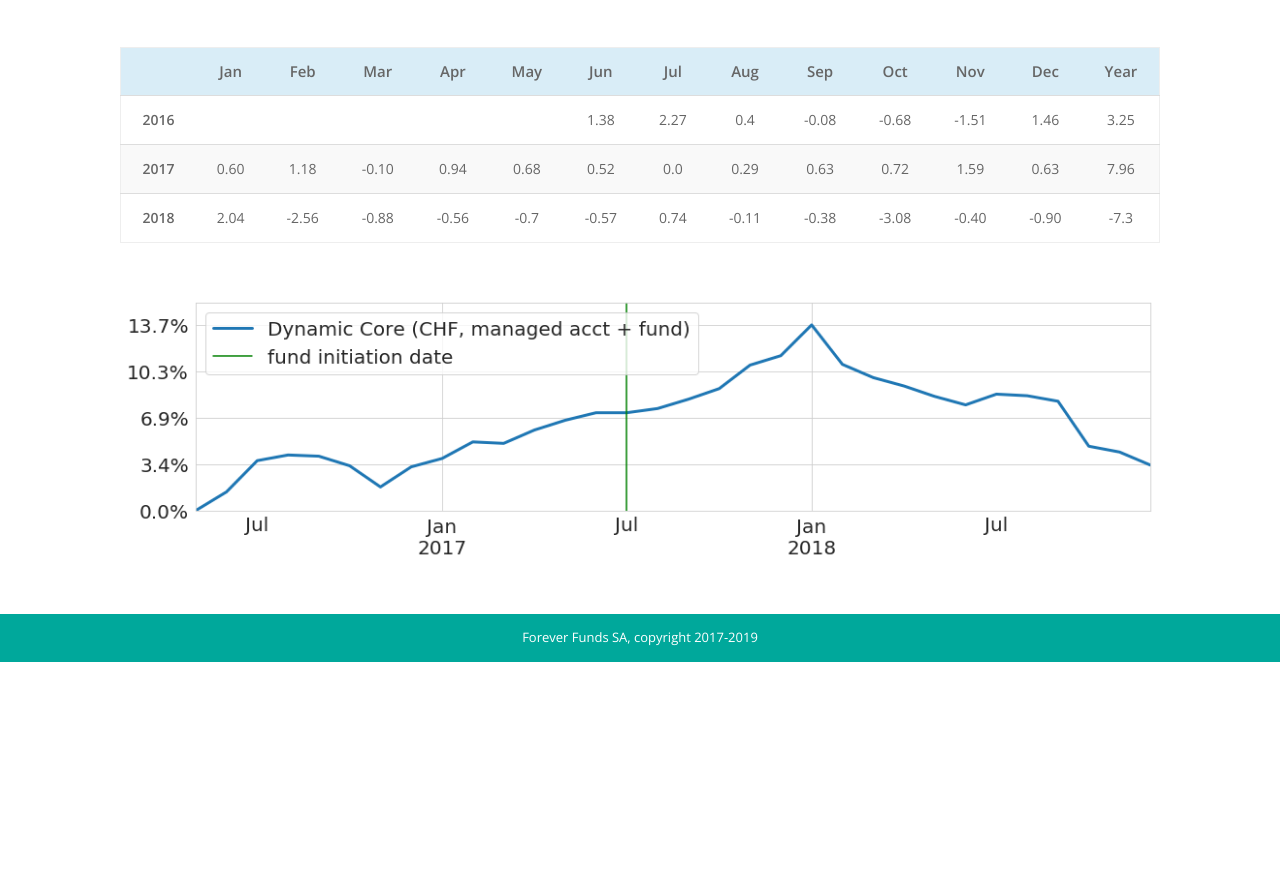
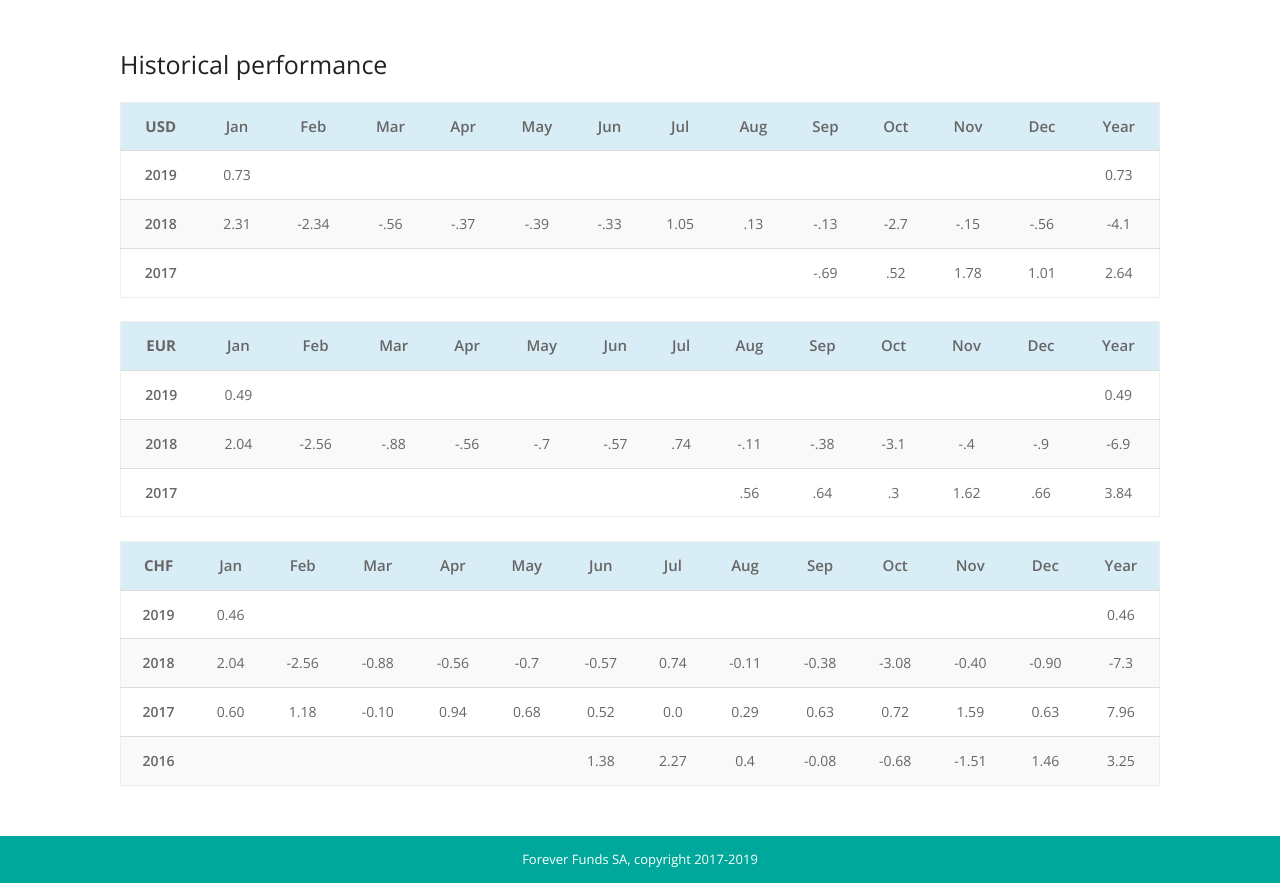
Before and after one commit to forever-am/forever-funds-site, a plain HTML site: page funds/dynamic-core/index.html in a window 1280 px wide. Shown: the part 593-1476 px from the top of the page. Before the commit the page ends 1255 px from the top, so only its background shows below. Drawn offline with nearby package versions, Linux system fonts and the light colour scheme.

Commit message:
site update + NAV

```diff
--- a/feed.xml
+++ b/feed.xml
@@ -1 +1 @@
-<?xml version="1.0" encoding="utf-8"?><feed xmlns="http://www.w3.org/2005/Atom" ><generator uri="https://jekyllrb.com/" version="3.8.5">Jekyll</generator><link href="https://forever-funds.com/feed.xml" rel="self" type="application/atom+xml" /><link href="https://forever-funds.com/" rel="alternate" type="text/html" /><updated>2019-02-04T18:33:23-05:00</updated><id>https://forever-funds.com/feed.xml</id><title type="html">Forever Funds</title><subtitle>Markets change, risk management endures</subtitle></feed>
+<?xml version="1.0" encoding="utf-8"?><feed xmlns="http://www.w3.org/2005/Atom" ><generator uri="https://jekyllrb.com/" version="3.8.5">Jekyll</generator><link href="https://forever-funds.com/feed.xml" rel="self" type="application/atom+xml" /><link href="https://forever-funds.com/" rel="alternate" type="text/html" /><updated>2019-02-16T07:13:03-05:00</updated><id>https://forever-funds.com/feed.xml</id><title type="html">Forever Funds</title><subtitle>Markets change, risk management endures</subtitle></feed>
--- a/funds/dynamic-core/index.html
+++ b/funds/dynamic-core/index.html
@@ -7,13 +7,13 @@
 <meta name="generator" content="Jekyll v3.8.5" />
 <meta property="og:title" content="Dynamic Core" />
 <meta property="og:locale" content="en_US" />
-<meta name="description" content="Dynamic Core: A Balance Drawdown Controlled Portfolio" />
-<meta property="og:description" content="Dynamic Core: A Balance Drawdown Controlled Portfolio" />
+<meta name="description" content="Dynamic Core: A Balanced Drawdown Controlled Portfolio" />
+<meta property="og:description" content="Dynamic Core: A Balanced Drawdown Controlled Portfolio" />
 <link rel="canonical" href="https://forever-funds.com/funds/dynamic-core/" />
 <meta property="og:url" content="https://forever-funds.com/funds/dynamic-core/" />
 <meta property="og:site_name" content="Forever Funds" />
 <script type="application/ld+json">
-{"description":"Dynamic Core: A Balance Drawdown Controlled Portfolio","@type":"WebPage","url":"https://forever-funds.com/funds/dynamic-core/","headline":"Dynamic Core","@context":"http://schema.org"}</script>
+{"description":"Dynamic Core: A Balanced Drawdown Controlled Portfolio","@type":"WebPage","url":"https://forever-funds.com/funds/dynamic-core/","headline":"Dynamic Core","@context":"http://schema.org"}</script>
 <!-- End Jekyll SEO tag -->
 <link rel="stylesheet" href="/assets/main.css">
     <link rel="icon" href="/assets/images/icons/favicon.png?v=1.0"><link type="application/atom+xml" rel="alternate" href="https://forever-funds.com/feed.xml" title="Forever Funds" /><link href="https://fonts.googleapis.com/css?family=Open+Sans:400,400i,600,600i,700,700i" rel="stylesheet">
@@ -59,9 +59,9 @@
         <div class="left">
     <div class="t-wrapper">
         <h4 class="title">Forever Dynamic Core</h4>
-        <p class="lead">NAV (Jan 29th 2019) | CHF 96.82 | EUR 97.13 |
+        <p class="lead">NAV (Feb 12th 2019) | CHF 96.89 | EUR 97.22 |
                     USD
-            99.18</p>
+            99.39</p>
         <p class="lead">Initiation: 05/31/2016 managed account; 08/01/2017 SICAV-SIF Fund</p>
     </div>
     <div class="entry-content">
@@ -71,49 +71,22 @@
         <p><a href="/assets/pdf/forever_dynamic_core_factsheet.pdf" target="_blank">&gt;&gt; factsheet</a></p>
     </div>
 </div>
+
 <div class="right">
-    <div class="table-wrapper">
-        <table class="table" style="text-align: left;">
-            <thead>
-            <tr>
-                <th>December 28th 2018</th>
-                <th>CHF</th>
-            </tr>
-            </thead>
-            <tbody>
-            <tr>
-                <td>Perf M | YTD  </td>
-                <td>-0.9% | -7.3% </td>
-            </tr>
-            <tr>
-                <td>Annualized Perf</td>
-                <td>1.3%</td>
-            </tr>
-            <tr>
-                <td>Sharpe</td>
-                <td>0.65</td>
-            </tr>
-            <tr>
-                <td>Volatility</td>
-                <td>4.1%</td>
-            </tr>
-            <tr>
-                <td>Max Drawdown</td>
-                <td>9.1%</td>
-            </tr>
-            </tbody>
-        </table>
-    </div>
+    <h4 class="title"> Recent allocation </h4>
+    <img src="/assets/images/alloc_core.png" alt="Recent Allocation Dynamic Core" />
 </div>
     </div>
 </section>
 <section id="forever-funds-dynamic-core-data" class="section">
     <div class="section-content">
-        <div class="table-wrapper" data-wide-table="">
+        <h4>Historical performance </h4>
+
+ <div class="table-wrapper" data-wide-table="">
     <table class="table">
         <thead>
             <tr>
-                <th></th>
+                <th><b>USD</b></th>
                 <th>Jan</th>
                 <th>Feb</th>
                 <th>Mar</th>
@@ -132,22 +105,205 @@
         <tbody>
             <tr>
                 <td>
-                    2016
-                    <div class="indicator">2016</div>
+                    2019
+                    <div class="indicator">2019</div>
+                </td>
+                <td>0.73</td>
+                <td></td>
+                <td></td>
+                <td></td>
+                <td></td>
+                <td></td>
+                <td></td>
+                <td></td>
+                <td></td>
+                <td></td>
+                <td></td>
+                <td></td>
+                <td>0.73</td>
+            </tr>
+            <tr>
+                <td>
+                    2018
+                    <div class="indicator">2018</div>
+                </td>
+                <td>2.31 </td>
+                <td> -2.34 </td>
+                <td> -.56 </td>
+                <td>-.37 </td>
+                <td>-.39 </td>
+                <td> -.33 </td>
+                <td> 1.05 </td>
+                <td> .13</td>
+                <td> -.13 </td>
+                <td> -2.7 </td>
+                <td> -.15 </td>
+                <td> -.56 </td>
+                <td> -4.1</td>
+            </tr>
+            <tr>
+                <td>
+                    2017
+                    <div class="indicator">2017</div>
                 </td>
                 <td></td>
                 <td></td>
                 <td></td>
                 <td></td>
                 <td></td>
-                <td>1.38</td>
-                <td>2.27</td>
-                <td>0.4</td>
-                <td>-0.08</td>
-                <td>-0.68</td>
-                <td>-1.51</td>
-                <td>1.46</td>
-                <td>3.25</td>
+                <td></td>
+                <td></td>
+                <td></td>
+                <td>-.69  </td>
+                <td> .52  </td>
+                <td> 1.78  </td>
+                <td> 1.01  </td>
+                <td> 2.64  </td>
+            </tr>
+        </tbody>
+    </table>
+ </div> <br />
+
+ <div class="table-wrapper" data-wide-table="">
+    <table class="table">
+        <thead>
+            <tr>
+                <th><b>EUR</b></th>
+                <th>Jan</th>
+                <th>Feb</th>
+                <th>Mar</th>
+                <th>Apr</th>
+                <th>May</th>
+                <th>Jun</th>
+                <th>Jul</th>
+                <th>Aug</th>
+                <th>Sep</th>
+                <th>Oct</th>
+                <th>Nov</th>
+                <th>Dec</th>
+                <th>Year</th>
+            </tr>
+        </thead>
+        <tbody>
+            <tr>
+                <td>
+                    2019
+                    <div class="indicator">2019</div>
+                </td>
+                <td> 0.49 </td>
+                <td></td>
+                <td></td>
+                <td></td>
+                <td></td>
+                <td></td>
+                <td></td>
+                <td></td>
+                <td></td>
+                <td></td>
+                <td></td>
+                <td></td>
+                <td>0.49</td>
+            </tr>
+            <tr>
+                <td>
+                    2018
+                    <div class="indicator">2018</div>
+                </td>
+                <td> 2.04 </td>
+                <td> -2.56 </td>
+                <td> -.88 </td>
+                <td>-.56 </td>
+                <td>-.7 </td>
+                <td> -.57 </td>
+                <td> .74 </td>
+                <td> -.11</td>
+                <td> -.38 </td>
+                <td> -3.1 </td>
+                <td> -.4 </td>
+                <td> -.9 </td>
+                <td> -6.9</td>
+            </tr>
+            <tr>
+                <td>
+                    2017
+                    <div class="indicator">2017</div>
+                </td>
+                <td> </td>
+                <td> </td>
+                <td> </td>
+                <td> </td>
+                <td> </td>
+                <td> </td>
+                <td>  </td>
+                <td> .56 </td>
+                <td> .64  </td>
+                <td> .3  </td>
+                <td> 1.62  </td>
+                <td> .66 </td>
+                <td> 3.84 </td>
+            </tr>
+        </tbody>
+    </table>
+</div> <br />
+
+ <div class="table-wrapper" data-wide-table="">
+    <table class="table">
+        <thead>
+            <tr>
+                <th><b>CHF</b></th>
+                <th>Jan</th>
+                <th>Feb</th>
+                <th>Mar</th>
+                <th>Apr</th>
+                <th>May</th>
+                <th>Jun</th>
+                <th>Jul</th>
+                <th>Aug</th>
+                <th>Sep</th>
+                <th>Oct</th>
+                <th>Nov</th>
+                <th>Dec</th>
+                <th>Year</th>
+            </tr>
+        </thead>
+        <tbody>
+        <tr>
+                <td>
+                    2019
+                    <div class="indicator">2019</div>
+                </td>
+                <td>0.46</td>
+                <td></td>
+                <td></td>
+                <td></td>
+                <td></td>
+                <td></td>
+                <td></td>
+                <td></td>
+                <td></td>
+                <td></td>
+                <td></td>
+                <td></td>
+                <td>0.46</td>
+            </tr>
+            <tr>
+                <td>
+                    2018
+                    <div class="indicator">2018</div>
+                </td>
+                <td>2.04</td>
+                <td>-2.56</td>
+                <td>-0.88</td>
+                <td>-0.56</td>
+                <td>-0.7</td>
+                <td>-0.57</td>
+                <td>0.74</td>
+                <td>-0.11</td>
+                <td>-0.38</td>
+                <td>-3.08</td>
+                <td>-0.40</td>
+                <td>-0.90</td>
+                <td>-7.3</td>
             </tr>
             <tr>
                 <td>
@@ -168,31 +324,34 @@
                 <td>0.63</td>
                 <td>7.96</td>
             </tr>
-            <tr>
+        <tr>
                 <td>
-                    2018
-                    <div class="indicator">2018</div>
+                    2016
+                    <div class="indicator">2016</div>
                 </td>
-                <td>2.04</td>
-                <td>-2.56</td>
-                <td>-0.88</td>
-                <td>-0.56</td>
-                <td>-0.7</td>
-                <td>-0.57</td>
-                <td>0.74</td>
-                <td>-0.11</td>
-                <td>-0.38</td>
-                <td>-3.08</td>
-                <td>-0.40</td>
-                <td>-0.90</td>
-                <td>-7.3</td>
+                <td></td>
+                <td></td>
+                <td></td>
+                <td></td>
+                <td></td>
+                <td>1.38</td>
+                <td>2.27</td>
+                <td>0.4</td>
+                <td>-0.08</td>
+                <td>-0.68</td>
+                <td>-1.51</td>
+                <td>1.46</td>
+                <td>3.25</td>
             </tr>
         </tbody>
     </table>
 </div>
-        <div class="image-wrapper">
-            <img src="/assets/images/fund_perf_core.png" alt="Funds Performance Dynamic Edge" />
-        </div>
+
+
+
+        <!--<div class="image-wrapper">-->
+            <!--<img src="/assets/images/fund_perf_core.png" alt="Funds Performance Dynamic Edge">-->
+        <!--</div>-->
     </div>
 </section>
 
```
Also changed, not shown: funds/dynamic-edge/index.html (+40 -43 lines), overview.html (+2 -2 lines), assets/images/alloc_core.png (added), assets/images/alloc_edge.png (added).
